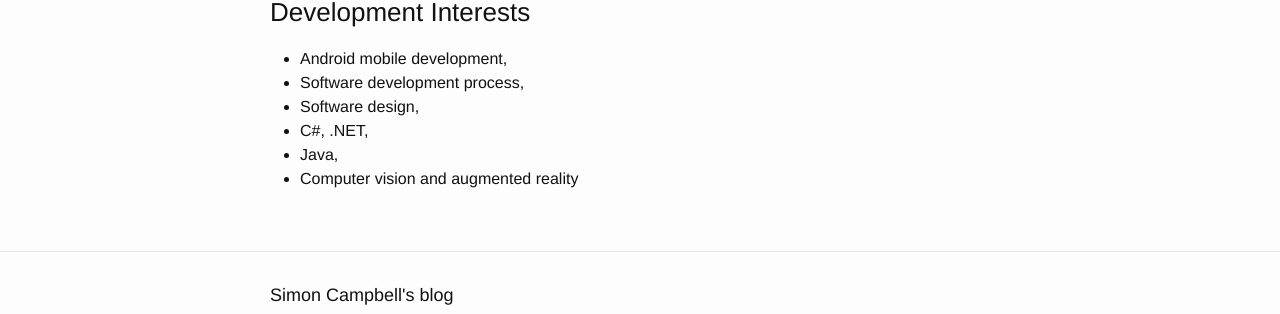
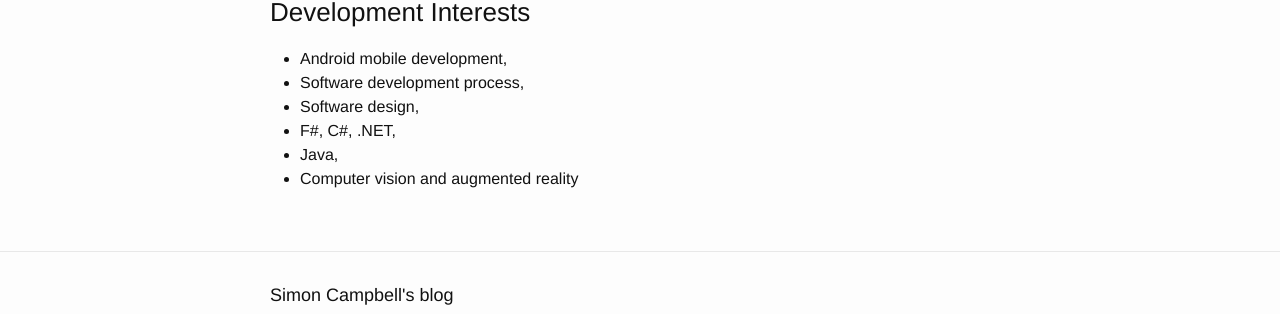
Before and after one commit to Simon-Campbell/Simon-Campbell.github.io, a Jekyll site: the page built from about.md, in a window 1280 px wide. Shown: the part 540-854 px from the top of the page. Built offline with Jekyll 4.4.1, drawn with Linux system fonts in a browser that asks for light colours.

```diff
--- a/about.md
+++ b/about.md
@@ -36,6 +36,6 @@ Any views expressed on this blog are mine alone, and not the views of my employe
   * Android mobile development,
   * Software development process,
   * Software design,
-  * C#, .NET,
+  * F#, C#, .NET,
   * Java,
   * Computer vision and augmented reality
```
Also changed, not shown: 2 other files.
